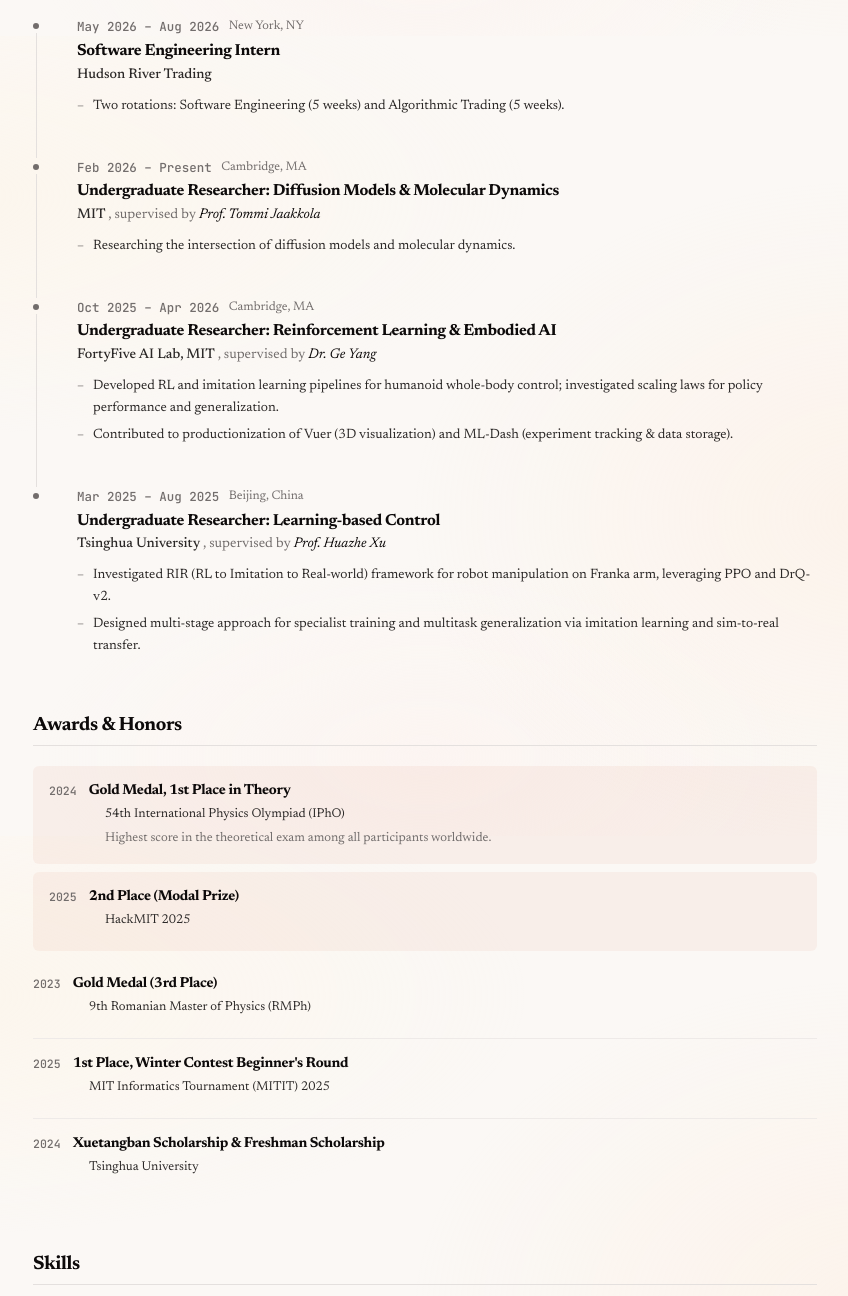
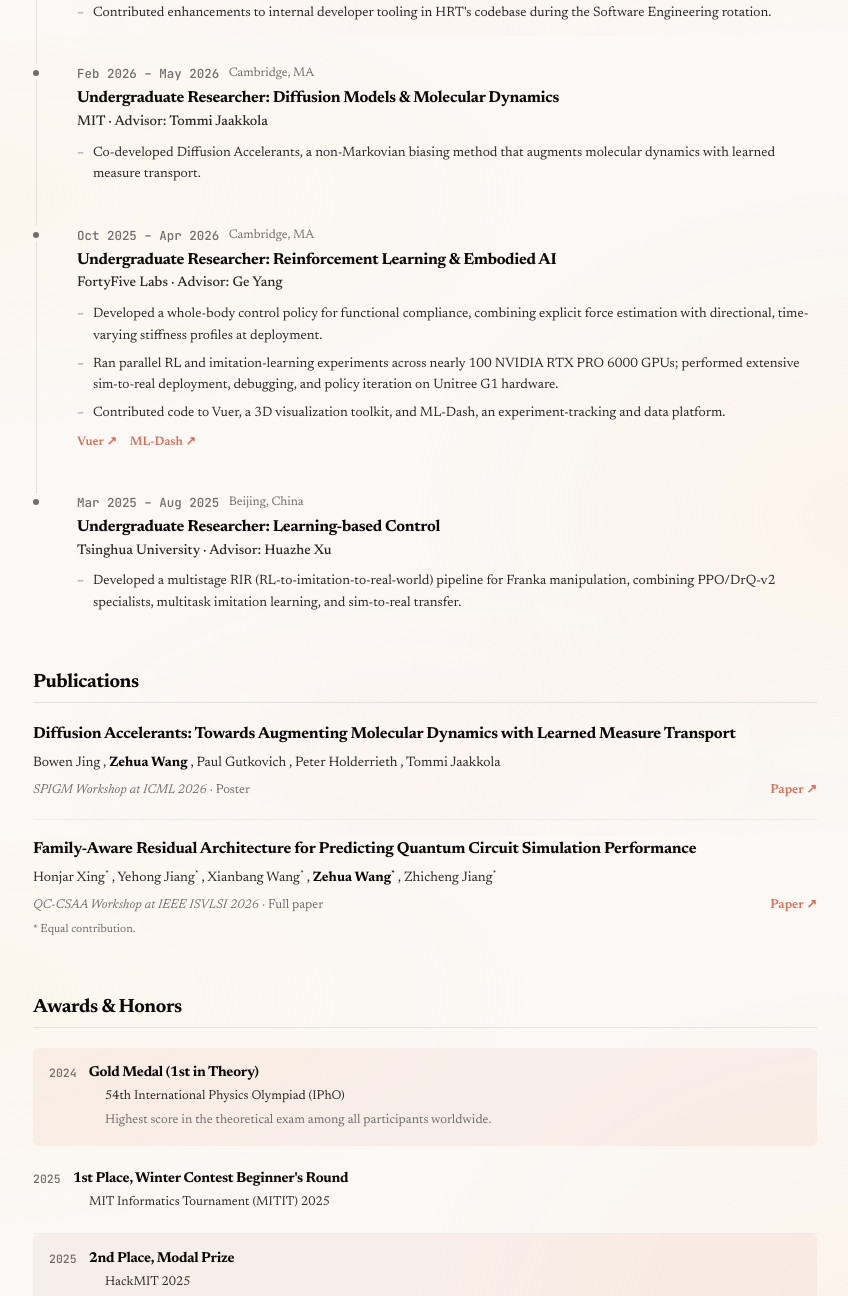
Before and after one commit to zehuaw1/zehuaw1.github.io, an Astro site: page /cv in a window 1280 px wide. Shown: the part 764-2060 px from the top of the page, without its empty margins (215-1063 px from the left). Built offline with nearby package versions, Linux system fonts and the light colour scheme; Astro itself is replaced by a stand-in of ours.

Commit message:
Update CV, publications, and research profile

```diff
--- /dev/null
+++ b/src/components/PublicationList.astro
@@ -0,0 +1,127 @@
+---
+import type { Publication } from '../data/publications';
+
+interface Props {
+  publications: Publication[];
+}
+
+const { publications } = Astro.props;
+---
+
+<div class="publication-list">
+  {publications.map((publication) => (
+    <article class="publication-item">
+      <h3 class="publication-title">{publication.title}</h3>
+      <p class="publication-authors">
+        {publication.authors.map((author, index) => (
+          <>
+            {index > 0 && ', '}
+            <span class:list={[{ 'author-self': author.name === 'Zehua Wang' }]}>
+              {author.name}{author.equalContribution && <sup>*</sup>}
+            </span>
+          </>
+        ))}
+      </p>
+      <div class="publication-meta-row">
+        <p class="publication-meta">
+          <em>{publication.venue}</em> · {publication.status}
+        </p>
+        {publication.links && publication.links.length > 0 && (
+          <div class="publication-links">
+            {publication.links.map((link) => (
+              <a href={link.url} target="_blank" rel="noopener noreferrer">
+                {link.label} ↗
+              </a>
+            ))}
+          </div>
+        )}
+      </div>
+      {publication.note && <p class="publication-note">{publication.note}</p>}
+    </article>
+  ))}
+</div>
+
+<style>
+  .publication-list {
+    max-width: 54rem;
+    display: flex;
+    flex-direction: column;
+  }
+
+  .publication-item {
+    padding: 1.15rem 0;
+    border-bottom: 1px solid var(--border-subtle);
+  }
+
+  .publication-item:first-child {
+    padding-top: 0;
+  }
+
+  .publication-item:last-child {
+    border-bottom: none;
+    padding-bottom: 0;
+  }
+
+  .publication-title {
+    margin: 0 0 0.4rem;
+    color: var(--text-primary);
+    font-size: 1rem;
+    font-weight: 700;
+    line-height: 1.45;
+    letter-spacing: -0.015em;
+  }
+
+  .publication-authors {
+    margin: 0 0 0.38rem;
+    color: var(--text-secondary);
+    font-size: 0.86rem;
+    line-height: 1.55;
+  }
+
+  .author-self {
+    color: var(--text-primary);
+    font-weight: 700;
+  }
+
+  sup {
+    font-size: 0.65em;
+    line-height: 0;
+  }
+
+  .publication-meta-row {
+    display: flex;
+    align-items: baseline;
+    justify-content: space-between;
+    gap: 0.75rem 1.5rem;
+    flex-wrap: wrap;
+  }
+
+  .publication-meta {
+    margin: 0;
+    color: var(--text-muted);
+    font-size: 0.8rem;
+    line-height: 1.5;
+  }
+
+  .publication-links {
+    display: flex;
+    gap: 0.8rem;
+  }
+
+  .publication-links a {
+    color: var(--accent);
+    font-size: 0.8rem;
+    font-weight: 600;
+    text-decoration: none;
+  }
+
+  .publication-links a:hover {
+    color: var(--accent-hover);
+  }
+
+  .publication-note {
+    margin: 0.35rem 0 0;
+    color: var(--text-muted);
+    font-size: 0.72rem;
+  }
+</style>
--- a/src/components/Timeline.astro
+++ b/src/components/Timeline.astro
@@ -7,6 +7,7 @@
   bullets?: string[];
   location?: string;
   badge?: string;
+  links?: { label: string; url: string }[];
 }
 
 interface Props {
@@ -61,6 +62,16 @@
               <li>{bullet}</li>
             ))}
           </ul>
+        )}
+
+        {item.links && item.links.length > 0 && (
+          <div class="timeline-links">
+            {item.links.map((link) => (
+              <a href={link.url} target="_blank" rel="noopener noreferrer">
+                {link.label} ↗
+              </a>
+            ))}
+          </div>
         )}
       </div>
     </li>
@@ -203,4 +214,22 @@
     left: 0;
     color: var(--text-muted);
   }
+
+  .timeline-links {
+    display: flex;
+    flex-wrap: wrap;
+    gap: 0.8rem;
+    margin-top: 0.55rem;
+  }
+
+  .timeline-links a {
+    color: var(--accent);
+    font-size: 0.78rem;
+    font-weight: 600;
+    text-decoration: none;
+  }
+
+  .timeline-links a:hover {
+    color: var(--accent-hover);
+  }
 </style>
--- a/src/data/awards.ts
+++ b/src/data/awards.ts
@@ -8,27 +8,22 @@
 
 const awards: Award[] = [
   {
-    title: 'Gold Medal, 1st Place in Theory',
+    title: 'Gold Medal (1st in Theory)',
     organization: '54th International Physics Olympiad (IPhO)',
     year: '2024',
     description: 'Highest score in the theoretical exam among all participants worldwide.',
     highlight: true,
   },
   {
-    title: '2nd Place (Modal Prize)',
+    title: '1st Place, Winter Contest Beginner\'s Round',
+    organization: 'MIT Informatics Tournament (MITIT) 2025',
+    year: '2025',
+  },
+  {
+    title: '2nd Place, Modal Prize',
     organization: 'HackMIT 2025',
     year: '2025',
     highlight: true,
-  },
-  {
-    title: 'Gold Medal (3rd Place)',
-    organization: '9th Romanian Master of Physics (RMPh)',
-    year: '2023',
-  },
-  {
-    title: '1st Place, Winter Contest Beginner\'s Round',
-    organization: 'MIT Informatics Tournament (MITIT) 2025',
-    year: '2025',
   },
   {
     title: 'Xuetangban Scholarship & Freshman Scholarship',
--- a/src/data/education.ts
+++ b/src/data/education.ts
@@ -13,30 +13,21 @@
 const education: Education[] = [
   {
     institution: 'Massachusetts Institute of Technology',
-    degree: 'B.S.',
-    field: 'Physics / Artificial Intelligence & Decision Making',
+    degree: 'B.S. Candidate',
+    field: 'Physics and Artificial Intelligence and Decision Making',
     startYear: '2025',
-    endYear: 'present',
+    endYear: 'May 2028',
     location: 'Cambridge, MA',
     gpa: '5.0/5.0',
-    notes: [
-      'FortyFive AI Lab (Dr. Ge Yang): RL, humanoid whole-body control, embodied AI',
-      "Prof. Tommi Jaakkola's group: diffusion models and molecular dynamics",
-    ],
   },
   {
-    institution: 'Tsinghua University, IIIS (Yao Class)',
-    degree: 'Undergraduate',
-    field: 'Computer Science',
-    startYear: '2024',
-    endYear: '2025',
+    institution: 'Tsinghua University',
+    degree: 'Preparatory Program and First-Year Coursework',
+    field: 'Institute for Interdisciplinary Information Sciences (IIIS)',
+    startYear: 'Aug 2024',
+    endYear: 'Jul 2025',
     location: 'Beijing, China',
     gpa: '3.95/4.00',
-    advisor: 'Prof. Huazhe Xu',
-    notes: [
-      'Transferred to MIT after freshman year',
-      'Research on learning-based robot manipulation, sim-to-real transfer',
-    ],
   },
 ];
 
--- a/src/data/experience.ts
+++ b/src/data/experience.ts
@@ -6,49 +6,55 @@
   location: string;
   description?: string;
   bullets?: string[];
+  links?: { label: string; url: string }[];
 }
 
 const experience: Experience[] = [
   {
-    role: 'Software Engineering Intern',
+    role: 'Sophomore Intern: Algorithm Development & Software Engineering',
     organization: 'Hudson River Trading',
     startDate: 'May 2026',
     endDate: 'Aug 2026',
     location: 'New York, NY',
     bullets: [
-      'Two rotations: Software Engineering (5 weeks) and Algorithmic Trading (5 weeks).',
+      'Developed and live-tested a trading strategy during the Algorithm Development rotation.',
+      "Contributed enhancements to internal developer tooling in HRT's codebase during the Software Engineering rotation.",
     ],
   },
   {
     role: 'Undergraduate Researcher: Diffusion Models & Molecular Dynamics',
-    organization: 'MIT, supervised by Prof. Tommi Jaakkola',
+    organization: 'MIT · Advisor: Tommi Jaakkola',
     startDate: 'Feb 2026',
-    endDate: 'Present',
+    endDate: 'May 2026',
     location: 'Cambridge, MA',
     bullets: [
-      'Researching the intersection of diffusion models and molecular dynamics.',
+      'Co-developed Diffusion Accelerants, a non-Markovian biasing method that augments molecular dynamics with learned measure transport.',
     ],
   },
   {
     role: 'Undergraduate Researcher: Reinforcement Learning & Embodied AI',
-    organization: 'FortyFive AI Lab, MIT, supervised by Dr. Ge Yang',
+    organization: 'FortyFive Labs · Advisor: Ge Yang',
     startDate: 'Oct 2025',
     endDate: 'Apr 2026',
     location: 'Cambridge, MA',
     bullets: [
-      'Developed RL and imitation learning pipelines for humanoid whole-body control; investigated scaling laws for policy performance and generalization.',
-      'Contributed to productionization of Vuer (3D visualization) and ML-Dash (experiment tracking & data storage).',
+      'Developed a whole-body control policy for functional compliance, combining explicit force estimation with directional, time-varying stiffness profiles at deployment.',
+      'Ran parallel RL and imitation-learning experiments across nearly 100 NVIDIA RTX PRO 6000 GPUs; performed extensive sim-to-real deployment, debugging, and policy iteration on Unitree G1 hardware.',
+      'Contributed code to Vuer, a 3D visualization toolkit, and ML-Dash, an experiment-tracking and data platform.',
+    ],
+    links: [
+      { label: 'Vuer', url: 'https://vuer.ai/' },
+      { label: 'ML-Dash', url: 'https://dash.ml/' },
     ],
   },
   {
     role: 'Undergraduate Researcher: Learning-based Control',
-    organization: 'Tsinghua University, supervised by Prof. Huazhe Xu',
+    organization: 'Tsinghua University · Advisor: Huazhe Xu',
     startDate: 'Mar 2025',
     endDate: 'Aug 2025',
     location: 'Beijing, China',
     bullets: [
-      'Investigated RIR (RL to Imitation to Real-world) framework for robot manipulation on Franka arm, leveraging PPO and DrQ-v2.',
-      'Designed multi-stage approach for specialist training and multitask generalization via imitation learning and sim-to-real transfer.',
+      'Developed a multistage RIR (RL-to-imitation-to-real-world) pipeline for Franka manipulation, combining PPO/DrQ-v2 specialists, multitask imitation learning, and sim-to-real transfer.',
     ],
   },
 ];
--- a/src/data/projects.ts
+++ b/src/data/projects.ts
@@ -20,6 +20,31 @@
 
 const projects: Project[] = [
   {
+    slug: 'hermes-agent-contributor',
+    title: 'Open-Source Contributor, Hermes Agent',
+    description:
+      'Authored a three-commit speech-to-text provider-validation patch now in main, adding selected-provider and plugin-backend checks plus tests.',
+    year: '2026',
+    venue: 'NousResearch/Hermes Agent',
+    tags: ['Open Source', 'Python', 'Speech-to-Text', 'Plugins'],
+    links: [
+      {
+        label: 'Commits',
+        url: 'https://github.com/NousResearch/hermes-agent/commits/main/?author=zehuaw1',
+        type: 'code',
+      },
+      {
+        label: 'Review',
+        url: 'https://github.com/NousResearch/hermes-agent/pull/41657',
+        type: 'other',
+      },
+    ],
+    featured: true,
+    longDescription: `I authored a three-commit patch that strengthens speech-to-text provider validation in NousResearch/Hermes Agent. The changes make voice-requirement checks recognize selected providers and plugin-backed speech-to-text implementations, with tests covering the new behavior.
+
+The contribution is now part of the repository's main branch with authorship preserved. The links above lead to the filtered main-branch history and the maintainer review that incorporated the patch.`,
+  },
+  {
     slug: 'video-real2sim',
     title: 'Video Real2Sim (VR2S)',
     description:
@@ -41,7 +66,7 @@
     slug: 'humanoid-flow-matching',
     title: 'Fast Humanoid Loco-Manipulation via Flow Matching',
     description:
-      'Flow Matching achieves 820 vs. 280 survival steps over DDPM at 5-NFE. Zero-shot loco-manipulation from walking-only data via classifier guidance.',
+      'Compared DDPM and Flow Matching for humanoid trajectory synthesis; at five function evaluations, Flow Matching achieved 820 vs. 280 survival steps.',
     year: '2025',
     venue: 'MIT 6.4210',
     tags: ['RL', 'Humanoid Control', 'Flow Matching', 'PyTorch'],
@@ -50,21 +75,32 @@
       { label: 'Video', url: 'https://youtu.be/MIpTpM4C71k', type: 'video' },
     ],
     featured: true,
-    longDescription: `Compared DDPM and Flow Matching for humanoid control via trajectory synthesis, achieving faster inference with FM. At 5-NFE, FM achieves 820 vs. 280 survival steps. Zero-shot loco-manipulation from walking-only data via test-time classifier guidance.`,
+    longDescription: `Compared DDPM and Flow Matching for humanoid control via trajectory synthesis. At five function evaluations, Flow Matching achieved 820 vs. 280 survival steps. The project also enabled zero-shot loco-manipulation from walking-only data through test-time classifier guidance.`,
   },
   {
     slug: 'rl-vs-sft-math',
     title: 'RL vs. SFT for Mathematical Reasoning in LLMs',
     description:
-      'GMPO achieves 74.2% on GSM8K (vs. SFT 76.7%), demonstrating RL can match SFT without step-by-step supervision.',
+      'Implemented GMPO and its evaluation pipeline for a compute-controlled comparison of PPO, GRPO, GMPO, RLOO, and SFT on Qwen3-8B.',
     year: '2025',
     venue: 'MIT 6.4610',
     tags: ['RL', 'LLM', 'Math Reasoning', 'GMPO'],
     links: [
-      { label: 'Code', url: 'https://github.com/qiaosungithub/Qwen-RL-LoRA', type: 'code' },
+      {
+        label: 'Code',
+        url: 'https://github.com/qiaosungithub/Qwen-RL-LoRA/tree/zehua/GMPO',
+        type: 'code',
+      },
+      {
+        label: 'My Commits',
+        url: 'https://github.com/qiaosungithub/Qwen-RL-LoRA/commits/zehua/GMPO/?author=zehuaw1',
+        type: 'other',
+      },
     ],
     featured: true,
-    longDescription: `Compute-controlled comparison of PPO, GRPO, GMPO, RLOO against SFT on Qwen3-8B. GMPO achieves 74.2% on GSM8K (vs. SFT 76.7%), demonstrating RL can match SFT without step-by-step supervision.`,
+    longDescription: `In an MIT 6.4610 team project, we ran a compute-controlled comparison of PPO, GRPO, GMPO, and RLOO against supervised fine-tuning on Qwen3-8B. My contribution was implementing GMPO and its evaluation pipeline.
+
+GMPO reached 74.2% on GSM8K versus 76.7% for supervised fine-tuning. The named branch and filtered commit history provide direct evidence of my implementation work.`,
   },
   {
     slug: 'diffusion-rl-adversarial',
@@ -76,7 +112,6 @@
     links: [
       { label: 'Code & Report', url: 'https://github.com/HACLINE/DiffPPOGAN', type: 'code' },
     ],
-    featured: true,
     longDescription: `Formulated reverse diffusion as MDP with adversarial discriminators, achieving 21.7% FID reduction vs. baseline. Plug-and-play for existing models.`,
   },
   {
--- /dev/null
+++ b/src/data/publications.ts
@@ -0,0 +1,63 @@
+export interface PublicationAuthor {
+  name: string;
+  equalContribution?: boolean;
+}
+
+export interface PublicationLink {
+  label: string;
+  url: string;
+}
+
+export interface Publication {
+  title: string;
+  authors: PublicationAuthor[];
+  venue: string;
+  year: string;
+  status: string;
+  links?: PublicationLink[];
+  note?: string;
+}
+
+const publications: Publication[] = [
+  {
+    title: 'Diffusion Accelerants: Towards Augmenting Molecular Dynamics with Learned Measure Transport',
+    authors: [
+      { name: 'Bowen Jing' },
+      { name: 'Zehua Wang' },
+      { name: 'Paul Gutkovich' },
+      { name: 'Peter Holderrieth' },
+      { name: 'Tommi Jaakkola' },
+    ],
+    venue: 'SPIGM Workshop at ICML 2026',
+    year: '2026',
+    status: 'Poster',
+    links: [
+      {
+        label: 'Paper',
+        url: 'https://openreview.net/forum?id=ssjcTBZdQd',
+      },
+    ],
+  },
+  {
+    title: 'Family-Aware Residual Architecture for Predicting Quantum Circuit Simulation Performance',
+    authors: [
+      { name: 'Honjar Xing', equalContribution: true },
+      { name: 'Yehong Jiang', equalContribution: true },
+      { name: 'Xianbang Wang', equalContribution: true },
+      { name: 'Zehua Wang', equalContribution: true },
+      { name: 'Zhicheng Jiang', equalContribution: true },
+    ],
+    venue: 'QC-CSAA Workshop at IEEE ISVLSI 2026',
+    year: '2026',
+    status: 'Full paper',
+    links: [
+      {
+        label: 'Paper',
+        url: 'https://arxiv.org/abs/2606.11620',
+      },
+    ],
+    note: '* Equal contribution.',
+  },
+];
+
+export default publications;
--- a/src/data/site.config.ts
+++ b/src/data/site.config.ts
@@ -36,17 +36,17 @@
     'MIT undergraduate in Physics & AI. IPhO 2024 Gold Medalist (1st in Theory). Research in reinforcement learning, humanoid control, and embodied AI.',
   url: 'https://zehuaw1.github.io',
   email: 'zehuaw@mit.edu',
-  tagline: `Sophomore @ MIT
+  tagline: `MIT Undergraduate
 I think about AI the way a physicist would.`,
   highlightWords: ['AI the way a physicist would'],
   heroTags: ['MIT', 'IPhO Gold', 'RL & Robotics'],
   shortBio:
     "I'm an undergraduate at MIT studying Physics and AI/Decision Making. My research focuses on diffusion models, molecular dynamics, and reinforcement learning for embodied AI.",
-  bio: `I'm Zehua Wang (<span class="zh-serif">王泽华</span>), an undergraduate at MIT pursuing a B.S. in Physics and Artificial Intelligence & Decision Making (GPA: 5.0/5.0). My work sits at the intersection of physics and AI: from reinforcement learning for humanoid control, to diffusion models and molecular dynamics.
+  bio: `I'm Zehua Wang (<span class="zh-serif">王泽华</span>), an undergraduate at MIT pursuing a B.S. in Physics and Artificial Intelligence & Decision Making (GPA: 5.0/5.0; expected May 2028). My work sits at the intersection of physics and AI: from reinforcement learning for humanoid control to diffusion models and molecular dynamics.
 
-I currently work with <a href="https://people.csail.mit.edu/tommi/" target="_blank" rel="noopener noreferrer">Prof. Tommi Jaakkola</a> on diffusion models and molecular dynamics. Before that, I was at the <a href="https://www.fortyfive.ai" target="_blank" rel="noopener noreferrer">FortyFive AI Lab</a> (Dr. Ge Yang), working on RL and imitation learning for humanoid whole-body control and scaling laws for embodied AI.
+At MIT, I co-developed Diffusion Accelerants with <a href="https://people.csail.mit.edu/tommi/" target="_blank" rel="noopener noreferrer">Prof. Tommi Jaakkola</a>'s group. At <a href="https://www.fortyfive.ai" target="_blank" rel="noopener noreferrer">FortyFive Labs</a>, advised by Dr. Ge Yang, I worked on reinforcement learning, functional compliance, and sim-to-real humanoid control on Unitree G1 hardware. In summer 2026, I joined Hudson River Trading for rotations in algorithm development and software engineering.
 
-Previously, I worked with Prof. Huazhe Xu at Tsinghua University on learning-based robot manipulation and sim-to-real transfer. Before MIT, I completed my freshman year at Tsinghua's Institute for Interdisciplinary Information Sciences (IIIS, Yao Class). I was the 1st place winner in the theoretical round at the 54th International Physics Olympiad (IPhO 2024) and earned 3rd place at the Romanian Master of Physics 2023.`,
+Previously, I worked with Prof. Huazhe Xu at Tsinghua University on learning-based robot manipulation and sim-to-real transfer. Before MIT, I completed preparatory and first-year coursework at Tsinghua's Institute for Interdisciplinary Information Sciences (IIIS). I won a gold medal and placed first in theory at the 54th International Physics Olympiad (IPhO 2024).`,
   profileImage: '/images/profile-waterfront-full.webp',
   cvUrl: '/files/cv_zehua_wang.pdf',
   socials: [
@@ -66,8 +66,22 @@
   beyondAcademics: `Outside of research, I'm into basketball (led the IIIS team as a freshman), skiing (10+ years), and lifting. I also enjoy soccer, volleyball, table tennis, swimming, and hiking. In my spare time, I listen to music and occasionally sing.`,
   news: [
     {
+      date: 'Jul 2026',
+      text: 'Contributed a three-commit speech-to-text provider-validation patch now in NousResearch/Hermes Agent\'s main branch.',
+      link: '/projects/hermes-agent-contributor',
+    },
+    {
+      date: 'Jul 2026',
+      text: 'Presented Diffusion Accelerants as a poster at the SPIGM Workshop at ICML 2026.',
+      link: 'https://openreview.net/forum?id=ssjcTBZdQd',
+    },
+    {
+      date: 'May 2026',
+      text: 'Joined Hudson River Trading for algorithm development and software engineering rotations.',
+    },
+    {
       date: 'Feb 2026',
-      text: 'Started working with Prof. Tommi Jaakkola on diffusion models & molecular dynamics.',
+      text: 'Started working with Prof. Tommi Jaakkola\'s group on diffusion models and molecular dynamics.',
     },
     {
       date: 'Dec 2025',
@@ -75,7 +89,7 @@
     },
     {
       date: 'Oct 2025',
-      text: 'Joined the FortyFive AI Lab (Dr. Ge Yang). RL & embodied AI.',
+      text: 'Joined FortyFive Labs (Dr. Ge Yang) to work on reinforcement learning and embodied AI.',
     },
     {
       date: 'Sep 2025',
--- a/src/pages/cv.astro
+++ b/src/pages/cv.astro
@@ -3,10 +3,12 @@
 import SectionHeading from '../components/SectionHeading.astro';
 import Timeline from '../components/Timeline.astro';
 import Badge from '../components/Badge.astro';
+import PublicationList from '../components/PublicationList.astro';
 import ScrollFadeIn from '../components/ScrollFadeIn.tsx';
 import siteConfig from '../data/site.config';
 import education from '../data/education';
 import experience from '../data/experience';
+import publications from '../data/publications';
 import awards from '../data/awards';
 import skills from '../data/skills';
 import courses from '../data/courses';
@@ -36,6 +38,7 @@
   location: e.location,
   description: e.description,
   bullets: e.bullets,
+  links: e.links,
 }));
 
 const levelColor: Record<string, 'accent' | 'default' | 'muted'> = {
@@ -76,6 +79,13 @@
         <div class="cv-section">
           <h2 class="cv-section-title">Experience</h2>
           <Timeline items={experienceItems} />
+        </div>
+      </ScrollFadeIn>
+
+      <ScrollFadeIn client:visible>
+        <div class="cv-section">
+          <h2 class="cv-section-title">Publications</h2>
+          <PublicationList publications={publications} />
         </div>
       </ScrollFadeIn>
 
--- a/src/pages/index.astro
+++ b/src/pages/index.astro
@@ -3,10 +3,12 @@
 import SectionHeading from '../components/SectionHeading.astro';
 import ProjectCard from '../components/ProjectCard.astro';
 import FeaturedLead from '../components/FeaturedLead.astro';
+import PublicationList from '../components/PublicationList.astro';
 import HeroAnimation from '../components/HeroAnimation.tsx';
 import ScrollFadeIn from '../components/ScrollFadeIn.tsx';
 import siteConfig from '../data/site.config';
 import projects from '../data/projects';
+import publications from '../data/publications';
 import { getSocialIcon } from '../utils/helpers';
 
 const featuredProjects = projects.filter((p) => p.featured).slice(0, 3);
@@ -131,13 +133,30 @@
 
   <hr class="section-divider" />
 
+  <section class="section" id="publications">
+    <div class="container">
+      <ScrollFadeIn client:visible>
+        <SectionHeading
+          title="Publications"
+          subtitle="Published and presented research"
+          index="02"
+        />
+      </ScrollFadeIn>
+      <ScrollFadeIn client:visible delay={0.08}>
+        <PublicationList publications={publications} />
+      </ScrollFadeIn>
+    </div>
+  </section>
+
+  <hr class="section-divider" />
+
   <section class="section">
     <div class="container">
       <ScrollFadeIn client:visible>
         <SectionHeading
           title="Featured Projects"
           subtitle="Selected research projects and open-source work"
-          index="02"
+          index="03"
         />
       </ScrollFadeIn>
       <div class="featured-stack">
@@ -169,7 +188,7 @@
   <section class="section">
     <div class="container">
       <ScrollFadeIn client:visible>
-        <SectionHeading title="News" subtitle="Recent updates and announcements" index="03" />
+        <SectionHeading title="News" subtitle="Recent updates and announcements" index="04" />
       </ScrollFadeIn>
       <div class="news-list">
         {siteConfig.news.map((item, i) => (
```
Also changed, not shown: src/data/skills.ts (+13 -6 lines), 1 other file.
